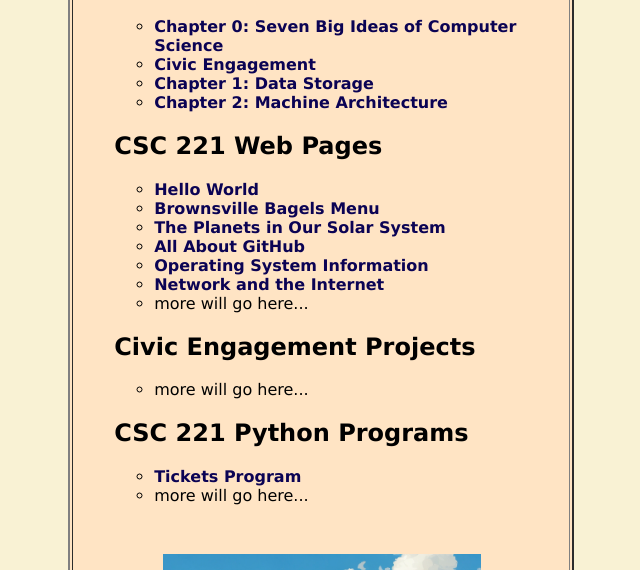
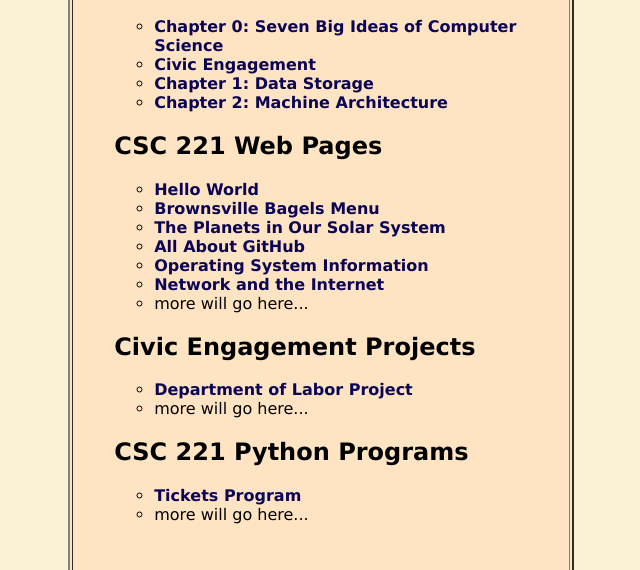
Before and after one commit to elijahallen-straton-pvcc/elijahallen-straton-pvcc.github.io, a plain HTML site: page index.html in a window 1280 px wide. Shown: the part 151-721 px from the top of the page, without its empty margins (319-959 px from the left). Drawn offline with Linux system fonts and the light colour scheme.

Commit message:
Update index.html

```diff
--- a/index.html
+++ b/index.html
@@ -54,6 +54,7 @@
 
 <h2> Civic Engagement Projects </h2>
 <ul>
+    <li><a href = "home.html"> Department of Labor Project </a></li>
     <li> more will go here... </li>
 </ul>
 <h2> CSC 221 Python Programs </h2>
```
